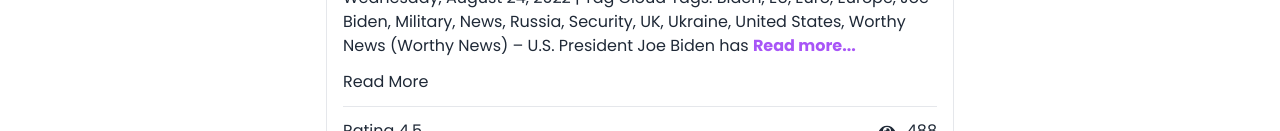
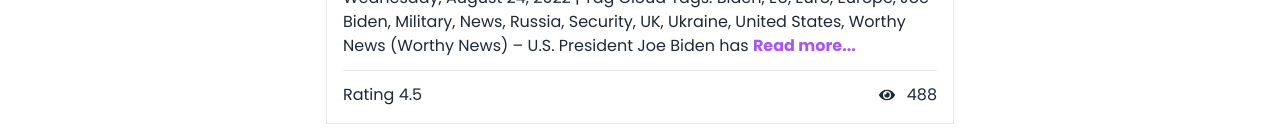
Before and after one commit to shahinexy/PH-Dragon-News-Auth-Clone, a React (Vite) app: page / in a window 1280 px wide. Shown: the part 821-952 px from the top of the page. Built offline with nearby package versions, Linux system fonts and the light colour scheme; no server answers.

Commit message:
readmore btn delete

```diff
--- a/src/Home/CenterPart.jsx
+++ b/src/Home/CenterPart.jsx
@@ -36,7 +36,6 @@ const CenterPart = ({ news }) => {
           ) : (
             <p>{details}</p>
           )}
-          <button>Read More</button>
           <hr />
           <div className="flex justify-between">
             <p>Rating {rating.number}</p>
```
